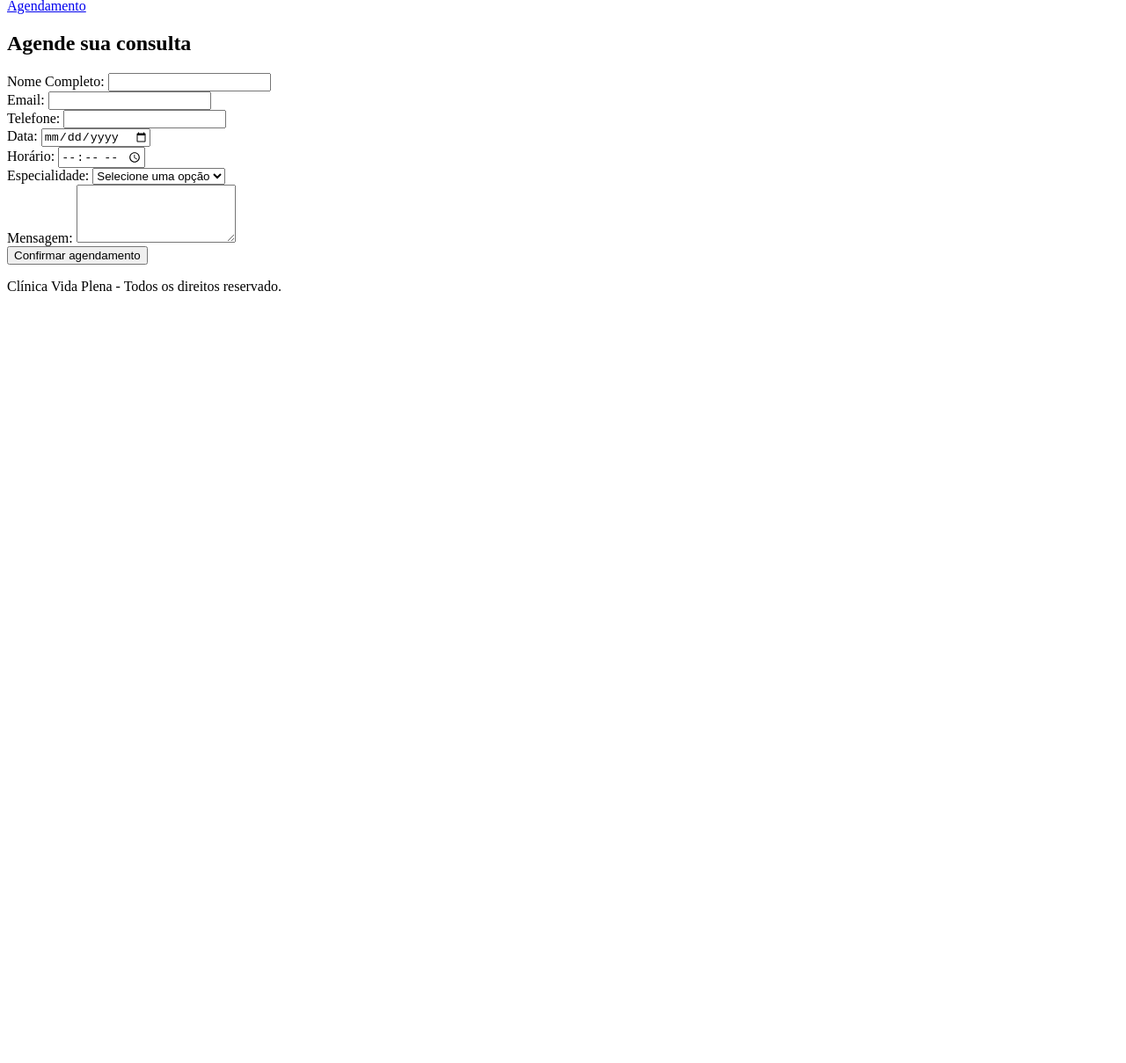
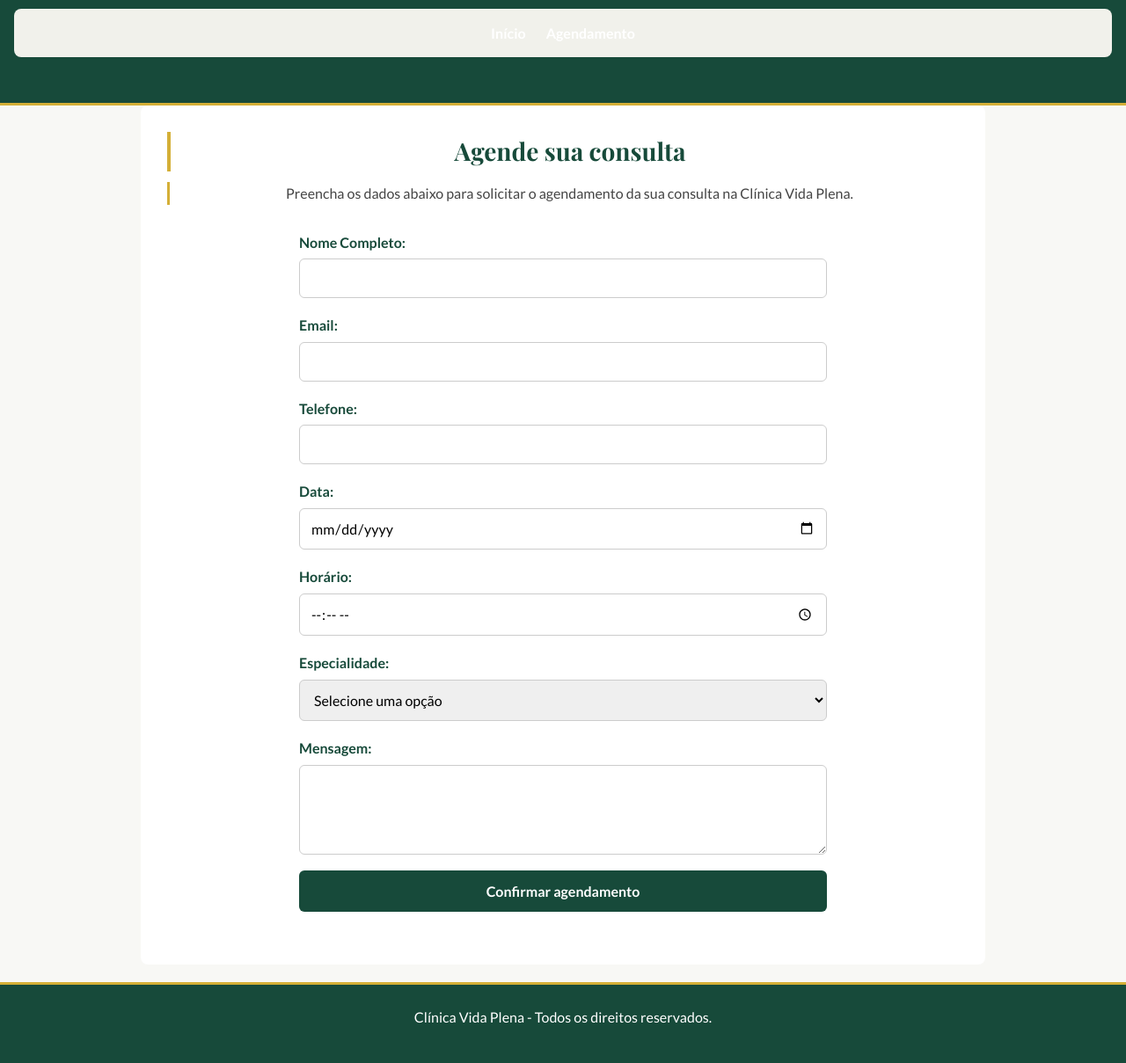
Before and after one commit to maria-mlg/projeto-css-clinica-vida-plena, a plain HTML site: page agendamento.html in a window 1280 px wide. Shown: the part 100-1309 px from the top of the page at 88% size. Before the commit the page ends 800 px from the top, so only its background shows below. Drawn offline with nearby package versions, Linux system fonts and the light colour scheme.

Commit message:
Organiza e comenta o style.css final

```diff
--- a/agendamento.html
+++ b/agendamento.html
@@ -2,31 +2,74 @@
 <html lang="pt-BR">
 
 <head>
+
     <meta charset="UTF-8">
     <meta name="viewport" content="width=device-width, initial-scale=1.0">
+
     <title>Agendamento - Clínica Vida Plena</title>
+
+    <link rel="stylesheet" href="style.css">
+
+
+    <link rel="preconnect" href="https://fonts.googleapis.com">
+    <link rel="preconnect" href="https://fonts.gstatic.com" crossorigin>
+
+    <link href="https://fonts.googleapis.com/css2?family=Lato:wght@300;400;700&family=Playfair+Display:wght@500;600;700&display=swap" rel="stylesheet">
+
 </head>
 
 <body>
-    <header>
-        <h1>Clínica Vida Plena</h1>
-        <nav>
-            <a href="index.html">Início</a> <br>
+
+    <header class="cabecalho">
+
+        <h1 id="titulo">Clínica Vida Plena</h1>
+
+        <nav class="menu">
+
+            <a href="index.html">Início</a>
+
             <a href="agendamento.html">Agendamento</a>
+
         </nav>
+
     </header>
 
-    <main>
-        <h2>Agende sua consulta</h2>
-        <form action="#" method="post">
+
+    <main class="conteudo">
+
+        <h2 class="subtitulo">Agende sua consulta</h2>
+
+        <p class="texto">
+            Preencha os dados abaixo para solicitar o agendamento
+            da sua consulta na Clínica Vida Plena.
+        </p>
+
+
+        <form class="formulario" action="#" method="post">
+
             <label for="nome">Nome Completo:</label>
-            <input type="text" name="nome" id="nome" required>
-            <br>
+
+            <input
+                type="text"
+                name="nome"
+                id="nome"
+                required
+            >
+
+
             <label for="email">Email:</label>
-            <input type="email" name="email" id="email">
-            <br>
+
+            <input
+                type="email"
+                name="email"
+                id="email"
+            >
+
+
             <label for="telefone">Telefone:</label>
-            <input type="tel"
+
+            <input
+                type="tel"
                 name="telefone"
                 id="telefone"
                 required
@@ -35,34 +78,80 @@
                 pattern="(?:\(?[1-9]{2}\)?\s?)?(?:9\d{4}|\d{4})-?\d{4}"
                 title="Digite com DDD. Ex: (17) 98765-4321 ou 17987654321"
             >
-            <br>
+
+
             <label for="data">Data:</label>
-            <input type="date" name="data" id="data">
-            <br>
+
+            <input
+                type="date"
+                name="data"
+                id="data"
+            >
+
+
             <label for="hora">Horário:</label>
-            <input type="time" name="hora" id="hora">
-            <br>
+
+            <input
+                type="time"
+                name="hora"
+                id="hora"
+            >
+
+
             <label for="especialidade">Especialidade:</label>
-            <select name="especialidade" id="especialidade">
+
+            <select
+                name="especialidade"
+                id="especialidade"
+            >
+
                 <option value="">Selecione uma opção</option>
-                <option value="clinico-geral">Clínico Geral</option>
-                <option value="cardiologia">Cardiologia</option>
-                <option value="dermatologia">Dermatologia</option>
-                <option value="pediatria">Pediatria</option>
+
+                <option value="clinico-geral">
+                    Clínico Geral
+                </option>
+
+                <option value="cardiologia">
+                    Cardiologia
+                </option>
+
+                <option value="dermatologia">
+                    Dermatologia
+                </option>
+
+                <option value="pediatria">
+                    Pediatria
+                </option>
+
             </select>
-            <br>
+
+
             <label for="mensagem">Mensagem:</label>
-            <textarea name="mensagem" id="mensagem" rows="4"></textarea>
-            <br>
-            <button type="submit">Confirmar agendamento</button>
+
+            <textarea
+                name="mensagem"
+                id="mensagem"
+                rows="4"
+            ></textarea>
+
+
+            <button type="submit">
+                Confirmar agendamento
+            </button>
+
         </form>
+
     </main>
 
-    <footer>
+
+    <footer class="rodape">
+
         <p>
-            Clínica Vida Plena - Todos os direitos reservado.
+            Clínica Vida Plena - Todos os direitos reservados.
         </p>
+
     </footer>
+
 </body>
 
 </html>
--- a/style.css
+++ b/style.css
@@ -1,4 +1,4 @@
-/* RESET */
+/*RESET*/
 
 * {
     margin: 0;
@@ -17,31 +17,28 @@ body {
 }
 
 
-/* TÍTULOS */
+/*TÍTULOS*/
 
 h1,
 h2 {
     font-family: 'Playfair Display', serif;
 }
 
+h1 {
+    font-size: 36px;
+}
 
-/* ÁREAS CENTRALIZADAS */
+h2 {
+    font-size: 28px;
+    margin-bottom: 12px;
+}
 
-.cabecalho,
-.conteudo {
-    text-align: center;
+p {
+    margin-bottom: 16px;
 }
 
 
-/* CORES VERDES */
-
-.subtitulo,
-a {
-    color: #174a3a;
-}
-
-
-/* LINKS */
+/*LINKS */
 
 a {
     text-decoration: none;
@@ -49,7 +46,7 @@ a {
 }
 
 
-/* CABEÇALHO */
+/*CABEÇALHO*/
 
 header {
     background-color: #174a3a;
@@ -65,14 +62,14 @@ header h1 {
 }
 
 
-/* MENU */
+/* MENU*/
 
 nav {
     margin-top: 20px;
 }
 
 nav a {
-    color: rgb(37, 69, 9);
+    color: white;
     font-weight: bold;
     margin: 0 10px;
 }
@@ -82,7 +79,7 @@ nav a:hover {
 }
 
 
-/* CONTEÚDO */
+/* CONTEÚDO PRINCIPAL */
 
 main {
     max-width: 960px;
@@ -91,7 +88,12 @@ main {
 }
 
 
-/* CLASSES */
+/*CLASSES */
+
+.cabecalho,
+.conteudo {
+    text-align: center;
+}
 
 .cabecalho {
     border-bottom: 3px solid #d4af37;
@@ -109,7 +111,6 @@ main {
     padding: 30px;
     border-radius: 8px;
     margin-bottom: 20px;
-    text-align: center;
 }
 
 .subtitulo {
@@ -124,6 +125,17 @@ main {
     padding-left: 12px;
 }
 
+.rodape {
+    border-top: 3px solid #d4af37;
+}
+
+
+/*ID */
+
+#titulo {
+    color: #d4af37;
+}
+
 
 /* RODAPÉ */
 
@@ -134,12 +146,8 @@ footer {
     padding: 24px 16px;
 }
 
-.rodape {
-    border-top: 3px solid #d4af37;
-}
 
-
-/* EFEITO NOS LINKS */
+/* EFEITOS */
 
 nav a {
     transition: 0.3s;
@@ -148,3 +156,60 @@ nav a {
 nav a:hover {
     color: #d4af37;
 }
+
+
+ /*  FORMULÁRIO */
+
+
+.formulario {
+    display: flex;
+    flex-direction: column;
+    max-width: 600px;
+    margin: 30px auto;
+    text-align: left;
+}
+
+.formulario label {
+    font-weight: bold;
+    color: #174a3a;
+    margin-bottom: 6px;
+}
+
+.formulario input,
+.formulario select,
+.formulario textarea {
+    font-family: 'Lato', sans-serif;
+    padding: 12px;
+    margin-bottom: 18px;
+    border: 1px solid #ccc;
+    border-radius: 6px;
+    font-size: 16px;
+}
+
+.formulario textarea {
+    resize: vertical;
+}
+
+.formulario input:focus,
+.formulario select:focus,
+.formulario textarea:focus {
+    outline: none;
+    border-color: #ffffff;
+}
+
+.formulario button {
+    background-color: #174a3a;
+    color: white;
+    border: none;
+    padding: 14px;
+    border-radius: 6px;
+    font-family: 'Lato', sans-serif;
+    font-size: 16px;
+    font-weight: bold;
+    cursor: pointer;
+}
+
+.formulario button:hover {
+    background-color: #d4af37;
+    color: #174a3a;
+}
```
Also changed, not shown: index.html (+1 -1 lines). Lines whose indentation alone changed are shown as unchanged.
